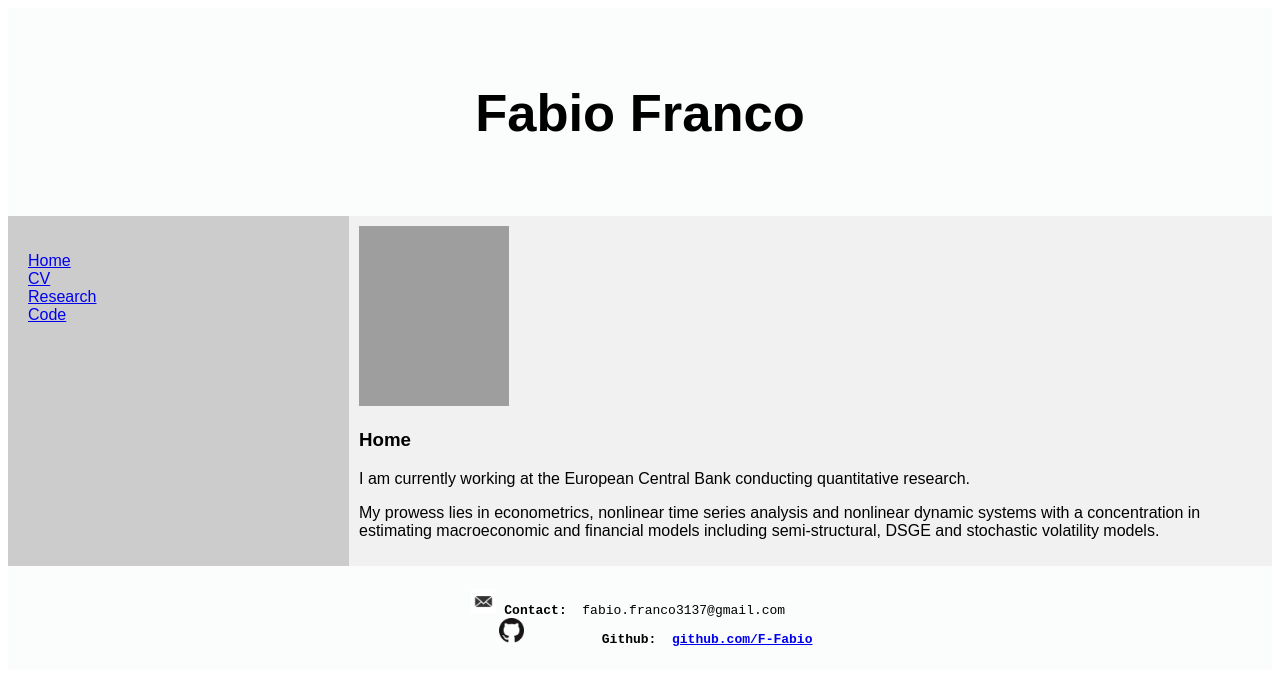
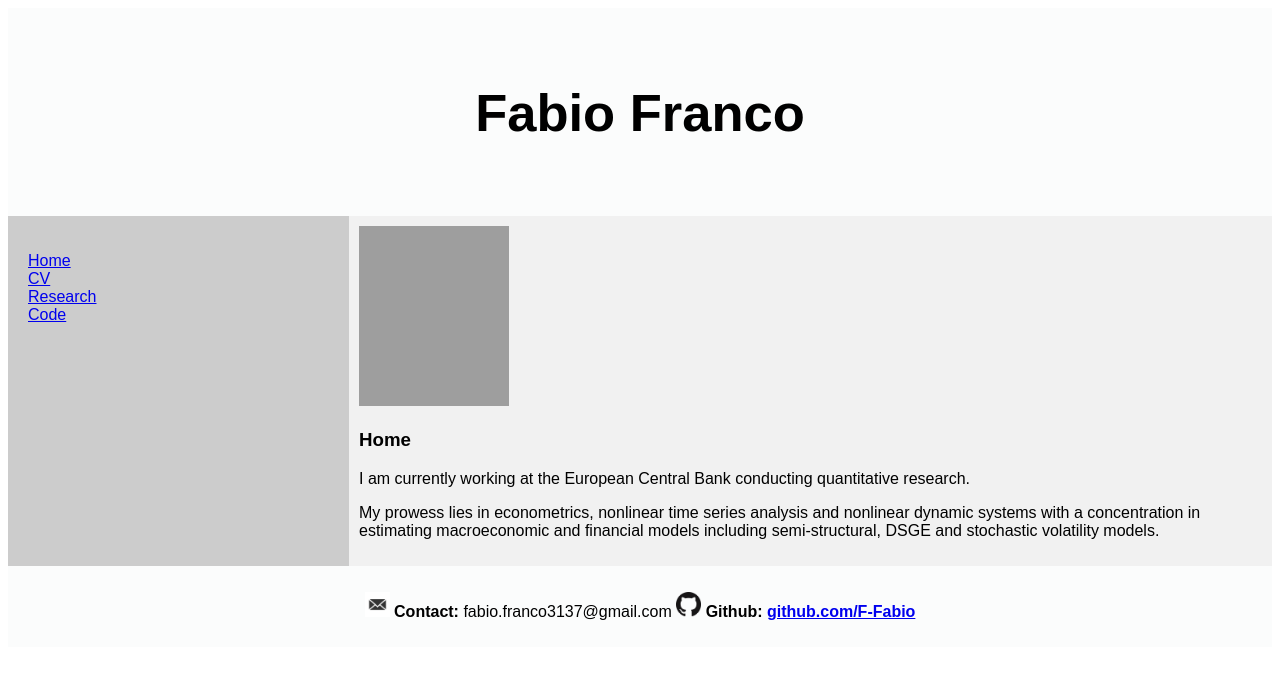
Before and after one commit to F-Fabio/f-fabio.github.io, a plain HTML site: page index.html in a window 1280 px wide. Drawn offline with Linux system fonts and the light colour scheme; grey boxes are pictures that could not be loaded.

Commit message:
Update index.html

```diff
--- a/index.html
+++ b/index.html
@@ -97,8 +97,8 @@ footer {
 
 <footer>
   <meta name="viewport" content="width=device-width, initial-scale=1">
-  <pre class="tab"> <img src="Email_image.jpg" alt="Email_image" width="25" height="25"> <span style="font-weight:bold">Contact: </span> fabio.franco3137@gmail.com
-    <img src="Git_image.png" alt="Git_image" width="25" height="25"> <span style="font-weight:bold">        <b> Github: </span> <a href="https://github.com/F-Fabio">github.com/F-Fabio</a></pre>
+  <p> <img src="Email_image.jpg" alt="Email_image" width="25" height="25"> <span style="font-weight:bold">Contact: </span> fabio.franco3137@gmail.com
+    <img src="Git_image.png" alt="Git_image" width="25" height="25"> <span style="font-weight:bold">        <b> Github: </span> <a href="https://github.com/F-Fabio">github.com/F-Fabio</a></p>
 </footer>
 
 </body>
```
